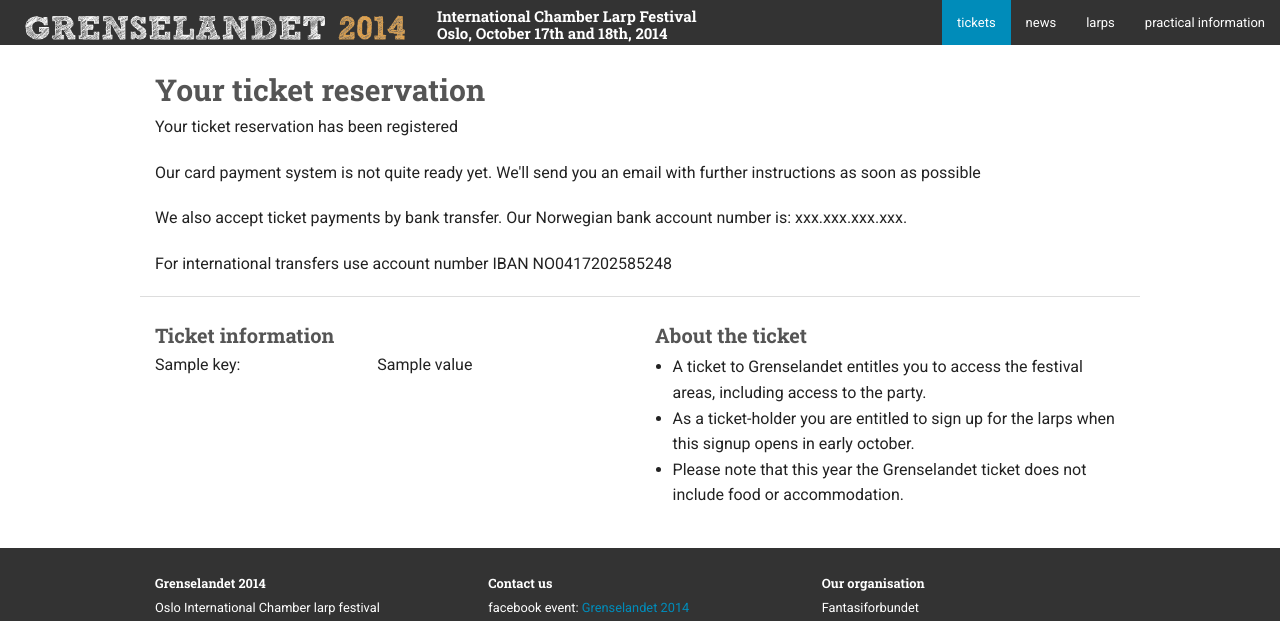
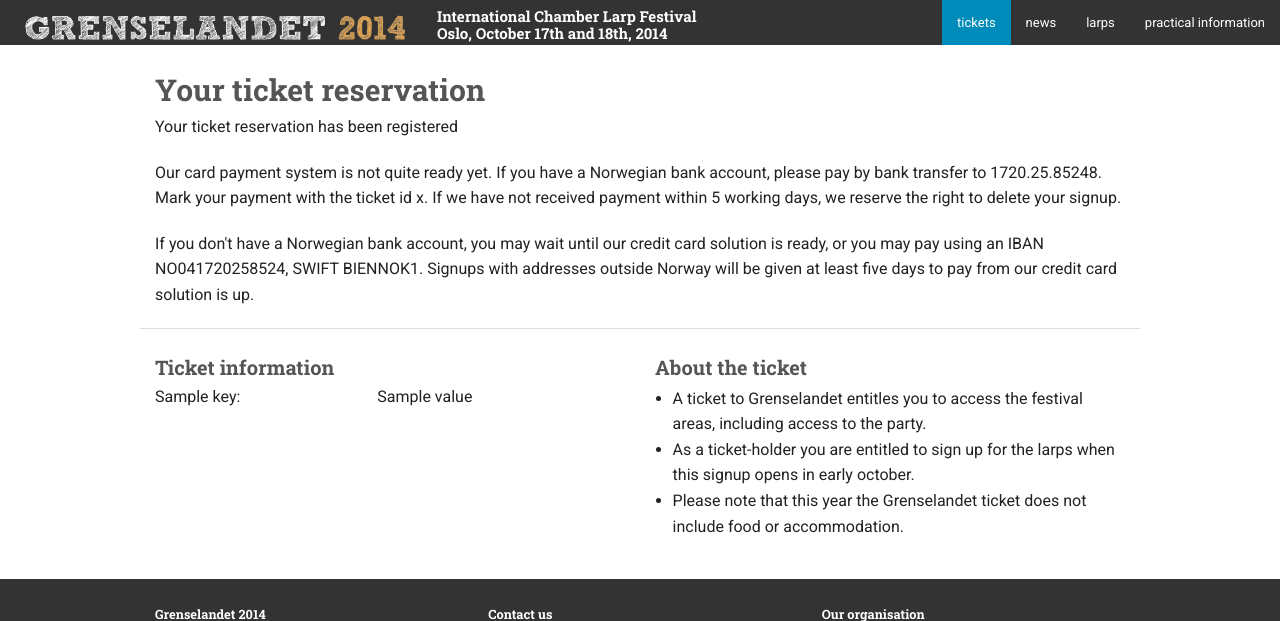
Before and after one commit to Haakenlid/grenselandet, a Django app: template applications/tickets/templates/ticket-pay.html in a window 1280 px wide. Shown: the top 621 px of the page. Run offline with Django 3.2, Linux system fonts and the light colour scheme; the template is opened without the code that fills it: most values are stand-ins (such as "Sample title", 1, 10 or a date in 2020); style sheets or scripts are compiled from the project's sources; parts of the project's set-up code (start-up, migrations or seed data) failed here and were passed over; some libraries are stand-ins or nearby versions.

Commit message:
endret bankkonto-opplysninger

```diff
--- a/applications/tickets/templates/ticket-create.html
+++ b/applications/tickets/templates/ticket-create.html
@@ -34,7 +34,7 @@
 <div class="small-12 medium-6 columns">
 
   <h3>Payment information</h3>
-  <p>For Norwegian particiants we accept bank transfer to account number ...... Non-Norwegians can use IBAN NO0417202585248</p>
+  <p>For Norwegian particiants we accept bank transfer to account number ...... Non-Norwegians can use IBAN: NO0417202585248 SWIFT: BIENNOK1 </p>
   <p>If are also in the process of a new card payment solution. </p>
 
   <h3>Terms and conditions</h3>
--- a/applications/tickets/templates/ticket-pay.html
+++ b/applications/tickets/templates/ticket-pay.html
@@ -7,10 +7,8 @@
 </div>
 <div class="small-12 columns">
   <p>Your ticket reservation has been registered</p>
-  <p>Our card payment system is not quite ready yet. We'll send you an email with further instructions as soon as possible</p>
-  <p>We also accept ticket payments by bank transfer. Our Norwegian bank account number is: xxx.xxx.xxx.xxx.</p>
-  <p> For international transfers use account number IBAN NO0417202585248</p>
-
+  <p>Our card payment system is not quite ready yet. If you have a Norwegian bank account, please pay by bank transfer to 1720.25.85248. Mark your payment with the ticket id {{ ticket.hashid }}. If we have not received payment within 5 working days, we reserve the right to delete your signup.</p>
+  <p>If you don't have a Norwegian bank account, you may wait until our credit card solution is ready, or you may pay using an IBAN NO041720258524, SWIFT BIENNOK1. Signups with addresses outside Norway will be given at least five days to pay from our credit card solution is up.</p>
 </div>
 <hr>
 <div class="small-12 medium-6 columns">
```
